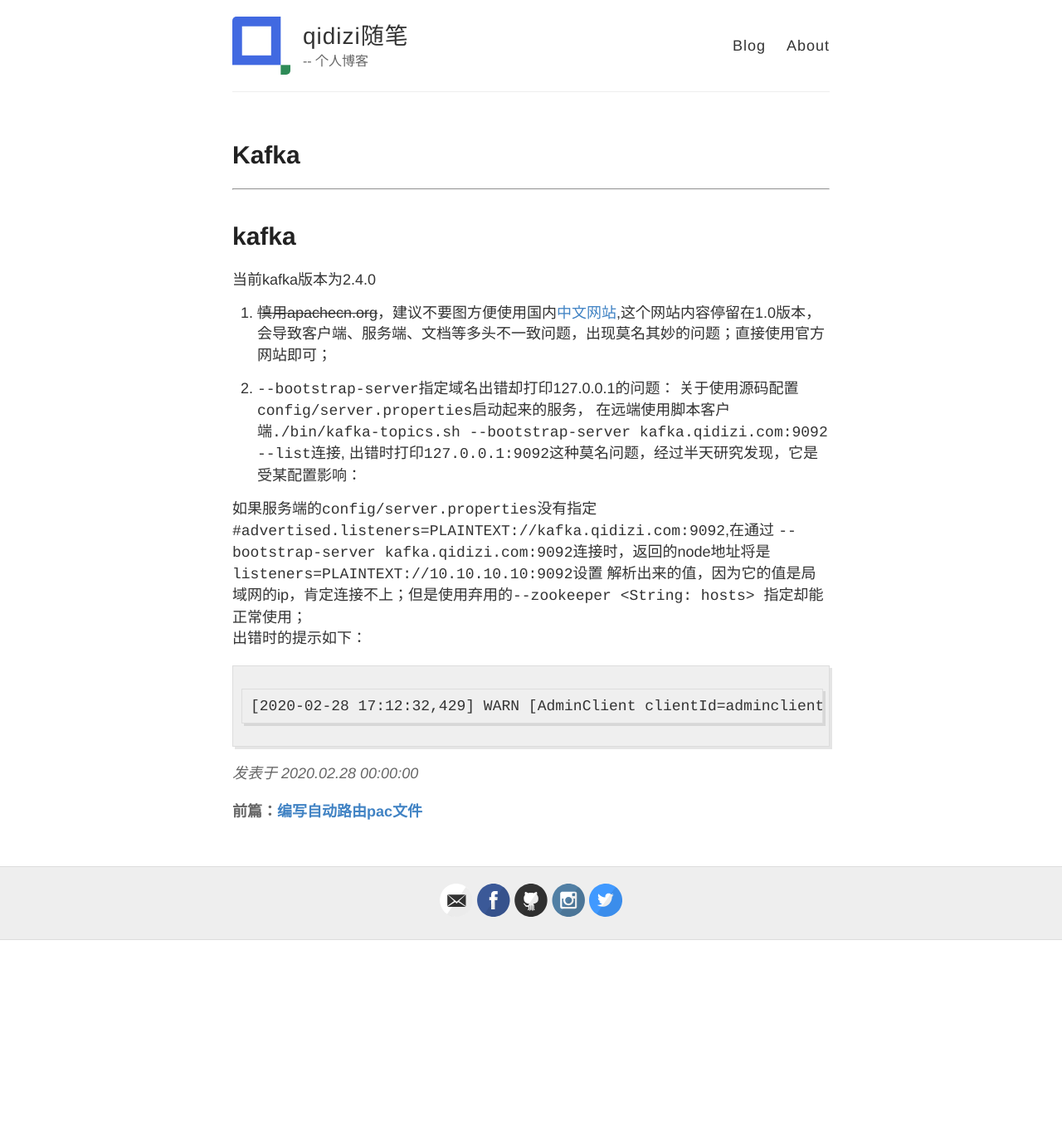
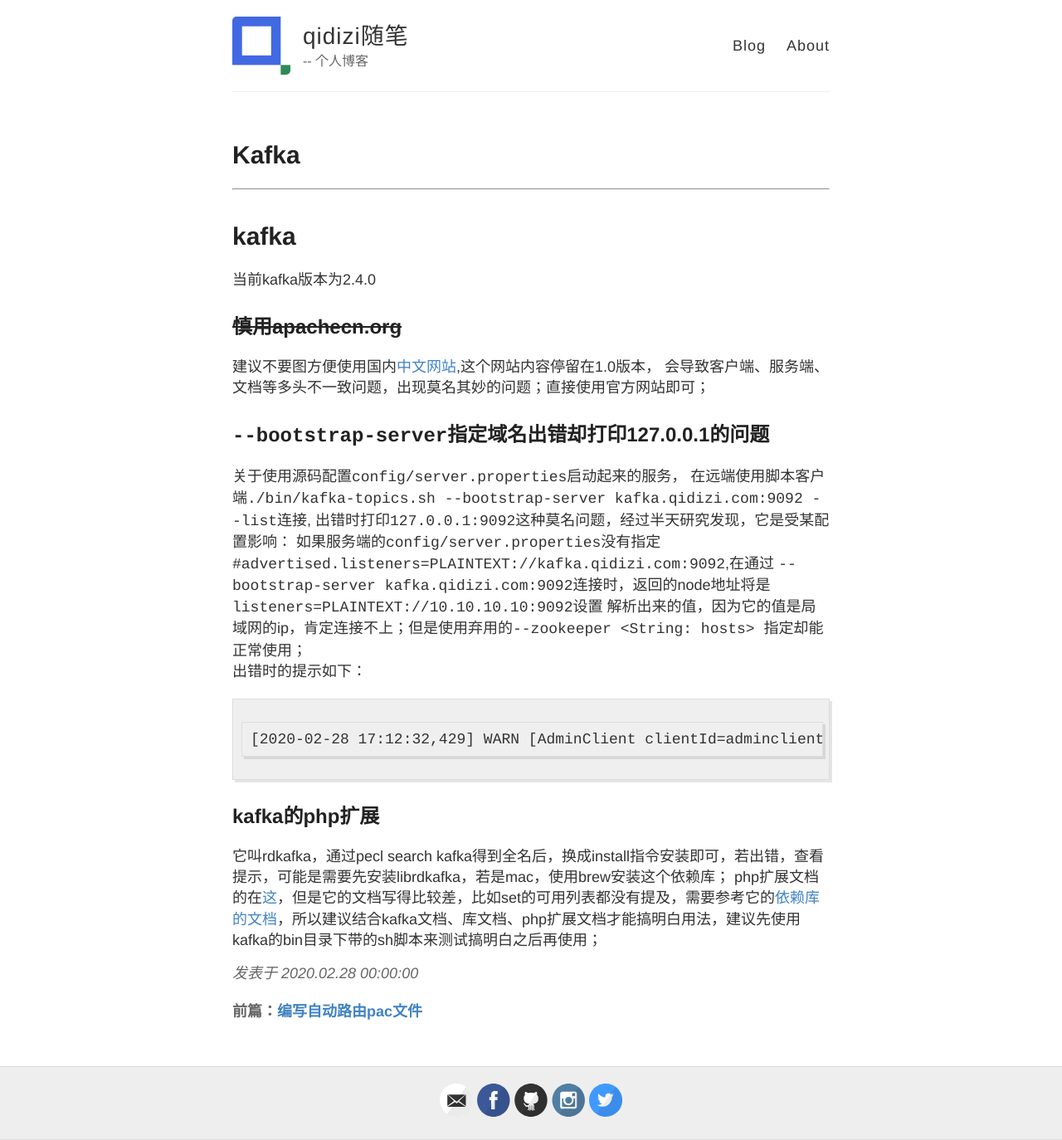
Before and after one commit to qidizi/qidizi.github.io, a Jekyll site: the page built from _posts/2020-02-28-kafka.md, in a window 1280 px wide. Shown: the whole page at 83% size. Built offline with Jekyll 4.4.1, drawn with Linux system fonts in a browser that asks for light colours; our own code applies the rules of GitHub Pages for plain Markdown files; before the commit the page ends 1133 px from its top, so only the background shows below that; some of the changed lines change nothing that is shown.

Commit message:
Update 2020-02-28-kafka.md

````diff
--- a/_posts/2020-02-28-kafka.md
+++ b/_posts/2020-02-28-kafka.md
@@ -2,14 +2,16 @@
 
 当前kafka版本为2.4.0
 
-1. ~~慎用apachecn.org~~，建议不要图方便使用国内[中文网站](http://kafka.apachecn.org/quickstart.html),这个网站内容停留在1.0版本，
+##  ~~慎用apachecn.org~~
+
+建议不要图方便使用国内[中文网站](http://kafka.apachecn.org/quickstart.html),这个网站内容停留在1.0版本，
 会导致客户端、服务端、文档等多头不一致问题，出现莫名其妙的问题；直接使用官方网站即可；
 
-2. `--bootstrap-server`指定域名出错却打印127.0.0.1的问题：
+##  `--bootstrap-server`指定域名出错却打印127.0.0.1的问题
+
 关于使用源码配置`config/server.properties`启动起来的服务，
 在远端使用脚本客户端`./bin/kafka-topics.sh  --bootstrap-server  kafka.qidizi.com:9092  --list`连接,
 出错时打印`127.0.0.1:9092`这种莫名问题，经过半天研究发现，它是受某配置影响：
-
 如果服务端的`config/server.properties`没有指定`#advertised.listeners=PLAINTEXT://kafka.qidizi.com:9092`,在通过
 `--bootstrap-server  kafka.qidizi.com:9092`连接时，返回的node地址将是`listeners=PLAINTEXT://10.10.10.10:9092`设置
 解析出来的值，因为它的值是局域网的ip，肯定连接不上；但是使用弃用的`--zookeeper <String: hosts>  `指定却能正常使用；
@@ -18,3 +20,9 @@
 ```
 [2020-02-28 17:12:32,429] WARN [AdminClient clientId=adminclient-1] Connection to node 0 (/10.10.10.10:9092) could not be established. Broker may not be available. (org.apache.kafka.clients.NetworkClient)
 ```
+
+
+## kafka的php扩展
+
+它叫rdkafka，通过pecl search kafka得到全名后，换成install指令安装即可，若出错，查看提示，可能是需要先安装librdkafka，若是mac，使用brew安装这个依赖库；
+php扩展文档的在[这](https://arnaud.le-blanc.net/php-rdkafka-doc/phpdoc/book.rdkafka.html)，但是它的文档写得比较差，比如set的可用列表都没有提及，需要参考它的[依赖库的文档](https://github.com/edenhill/librdkafka/blob/master/CONFIGURATION.md)，所以建议结合kafka文档、库文档、php扩展文档才能搞明白用法，建议先使用kafka的bin目录下带的sh脚本来测试搞明白之后再使用；
````
